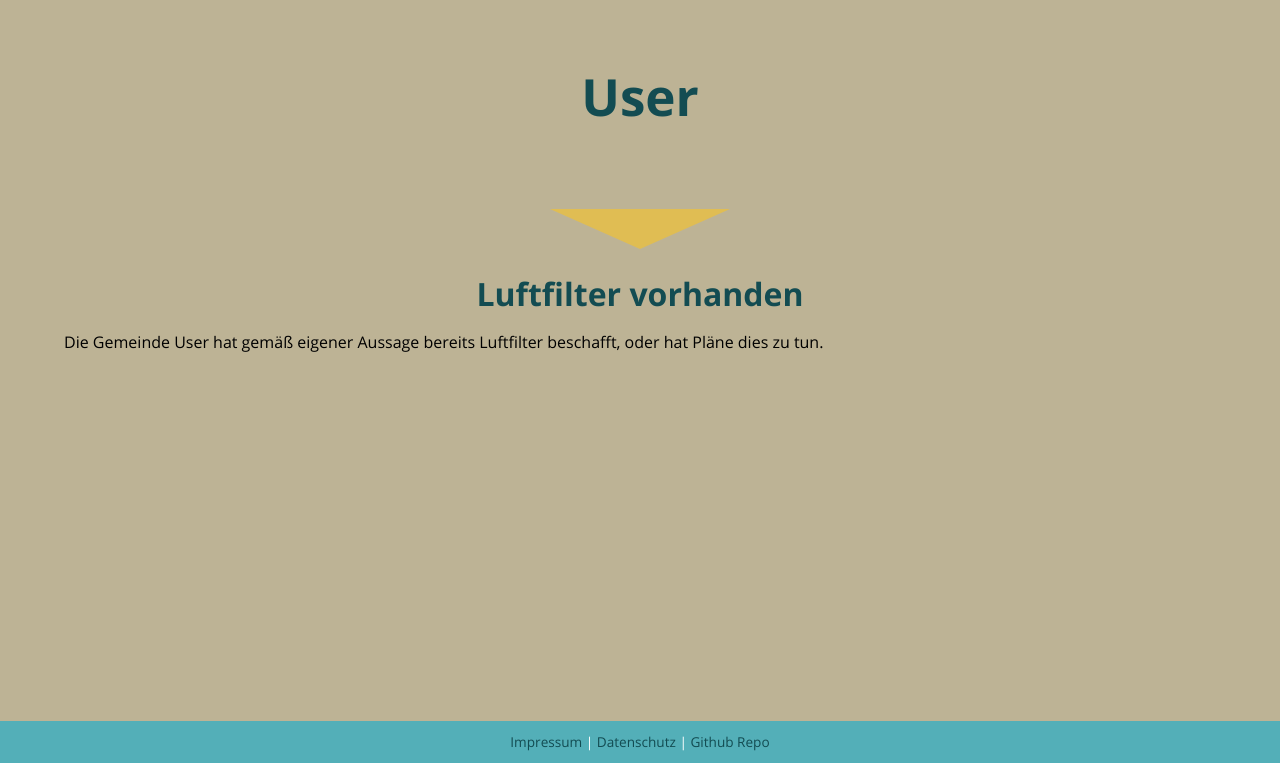
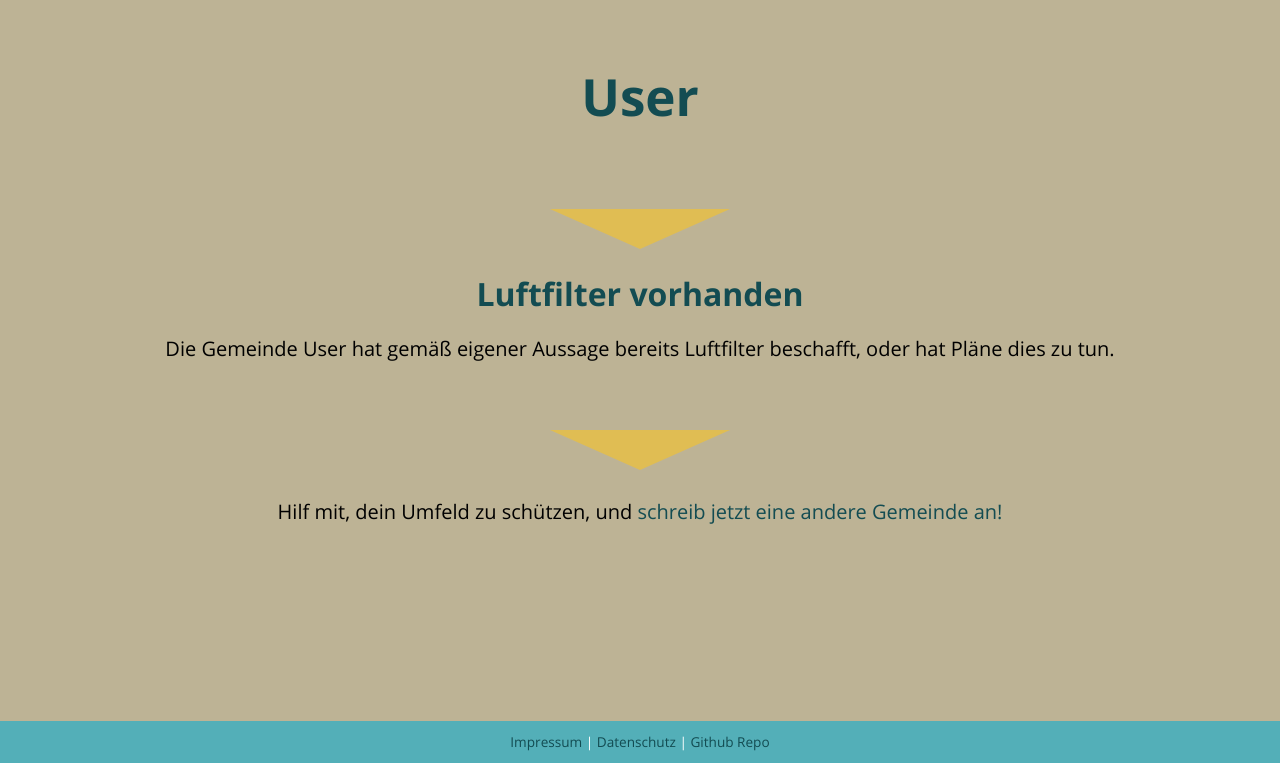
Before and after one commit to c3wien/Poke-That-Gmeind, a Python web app: template luftfilterbegehren/templates/act/city.html in a window 1280 px wide. Shown: the part 98-861 px from the top of the page. Run offline with Jinja, Linux system fonts and the light colour scheme; the template is opened without the code that fills it: most values are stand-ins (such as "Sample title", 1, 10 or a date in 2020).

Commit message:
Fix revalidation expired validation (#152)
* improve city-page with CMV (#148, #145)
* fix crash on revalidation of expired validation (#151)

```diff
--- a/luftfilterbegehren/templates/act/city.html
+++ b/luftfilterbegehren/templates/act/city.html
@@ -50,7 +50,12 @@
     {% else %}
       <section id="hall-of-fame">
           <h2>Luftfilter vorhanden</h2>
-          Die Gemeinde {{ city.fullname() }} hat gemäß eigener Aussage bereits Luftfilter beschafft, oder hat Pläne dies zu tun.
+          <p class="center">Die Gemeinde {{ city.fullname() }} hat gemäß eigener Aussage bereits Luftfilter beschafft, oder hat Pläne dies zu tun.</p>
+      </section>
+      <section id="sicherheit">
+        <p class="center">
+           Hilf mit, dein Umfeld zu schützen, und <a href="/gemeinden/">schreib jetzt eine andere Gemeinde an!</a></p>
+        </p>
       </section>
     {% endif %}
 {% endblock %}
--- a/luftfilterbegehren/views/act.py
+++ b/luftfilterbegehren/views/act.py
@@ -48,6 +48,9 @@ def mail():
                 if datetime.now() - sender.date_requested > timedelta(5):
                     # validation request expired
                     flash("Deine Bestätigungsanfrage ist abgelaufen. Um fortzufahren, bestätige bitte den Link, den wir an {mail_user} gesendet haben.".format(mail_user=sender.email_address))
+                    # explicit set city in sender to city from request
+                    # for revalidation
+                    sender.city = city
                     sender.request_validation()
                     db_session.commit()
                 else:
```
